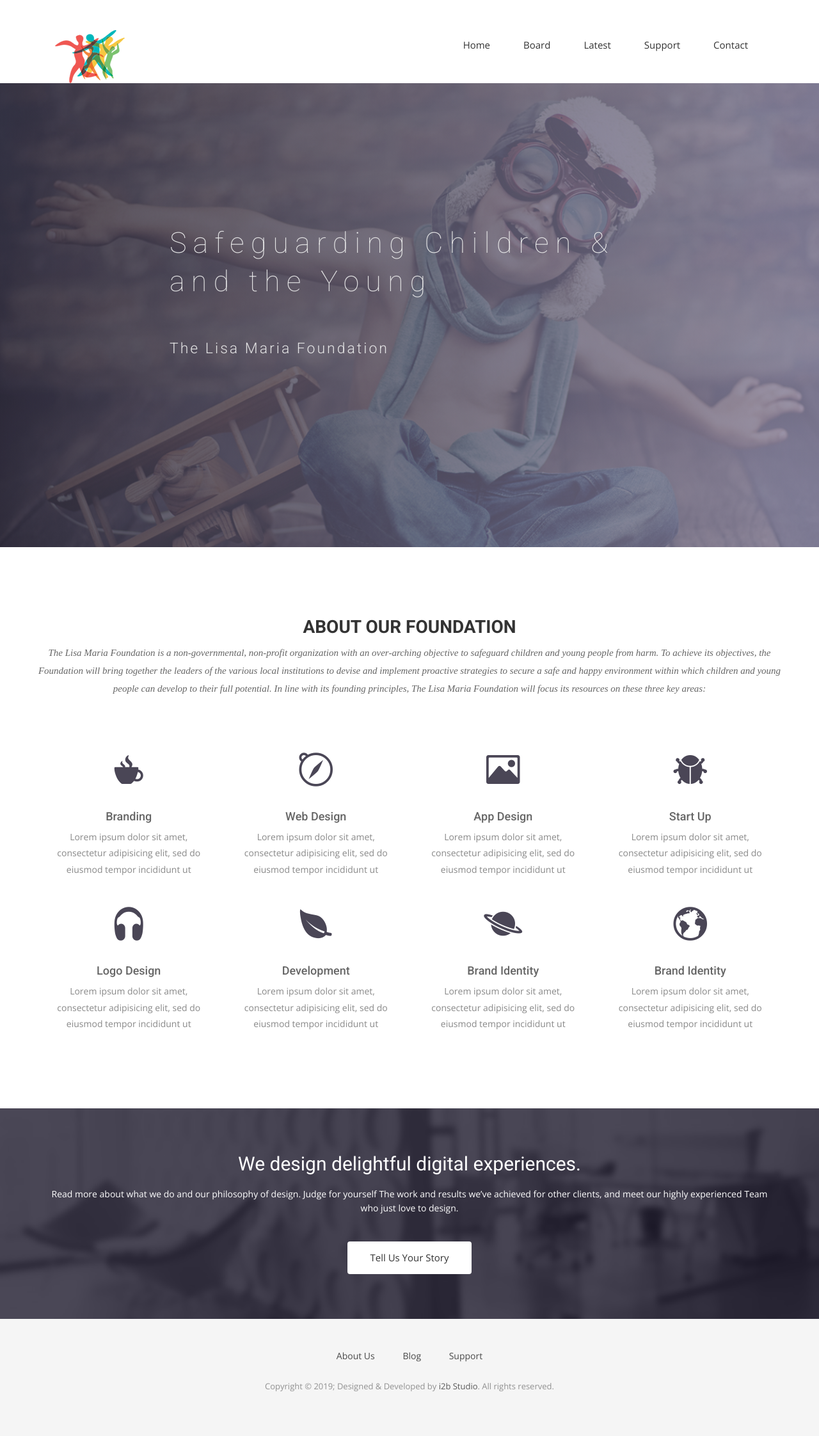
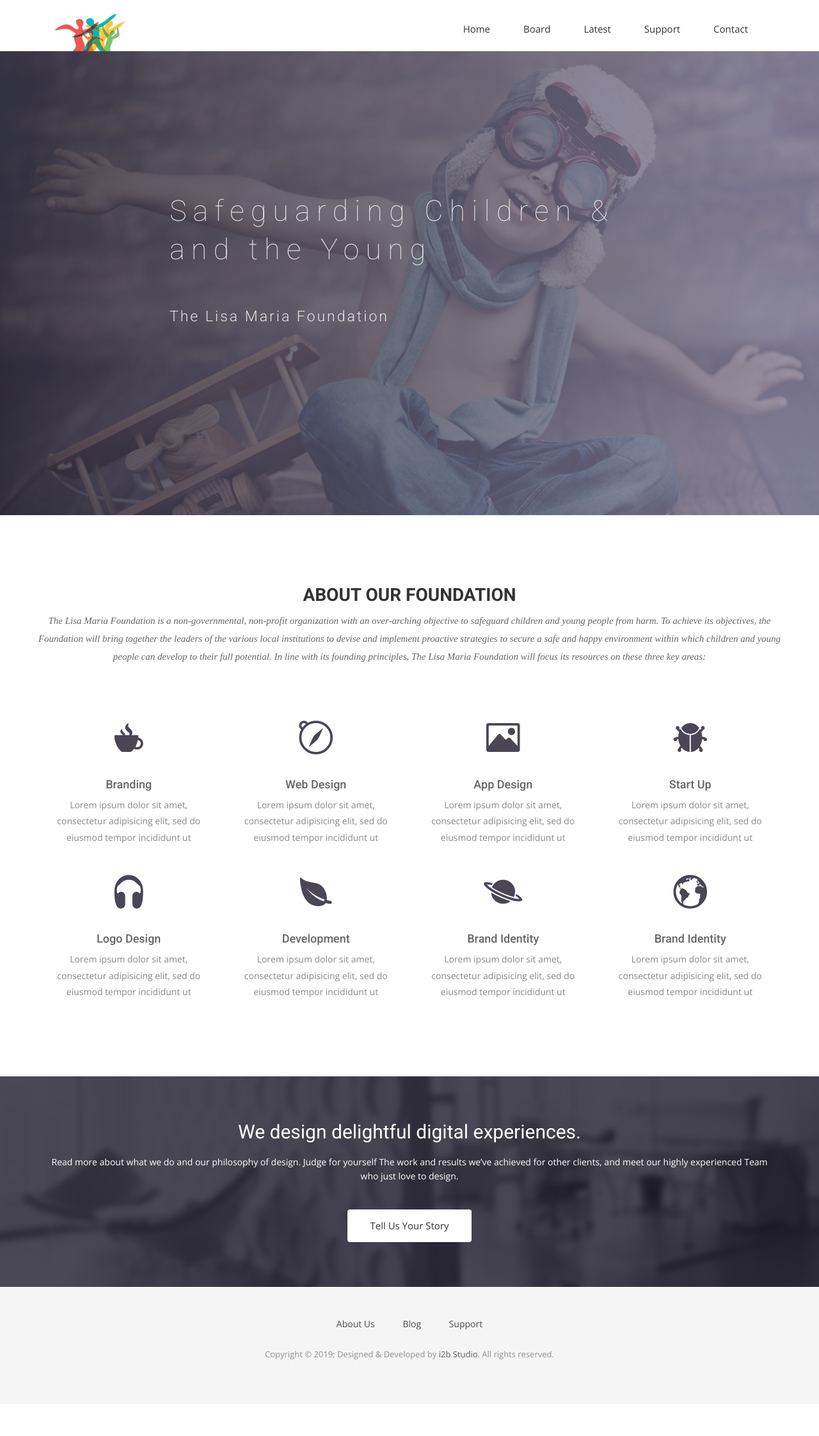
Before and after one commit to jurgencalleja/Lisa-Maria-Foundation, a Jekyll site: the page built from index.html, in a window 1280 px wide. Shown: the whole page at 64% size. Built offline with Jekyll 4.4.1, drawn with Linux system fonts in a browser that asks for light colours; nearby versions of some CDN libraries; some web fonts are replaced; after the commit the page ends 2194 px from its top, so only the background shows below that.

Commit message:
update header css

```diff
--- a/css/airspace.css
+++ b/css/airspace.css
@@ -66,7 +66,7 @@ a:active {
 --*/
 header {
   background: #fff;
-  padding: 40px 0;
+  padding: 15px 0;
 }
 header .navbar {
   margin-bottom: 0px;
```
